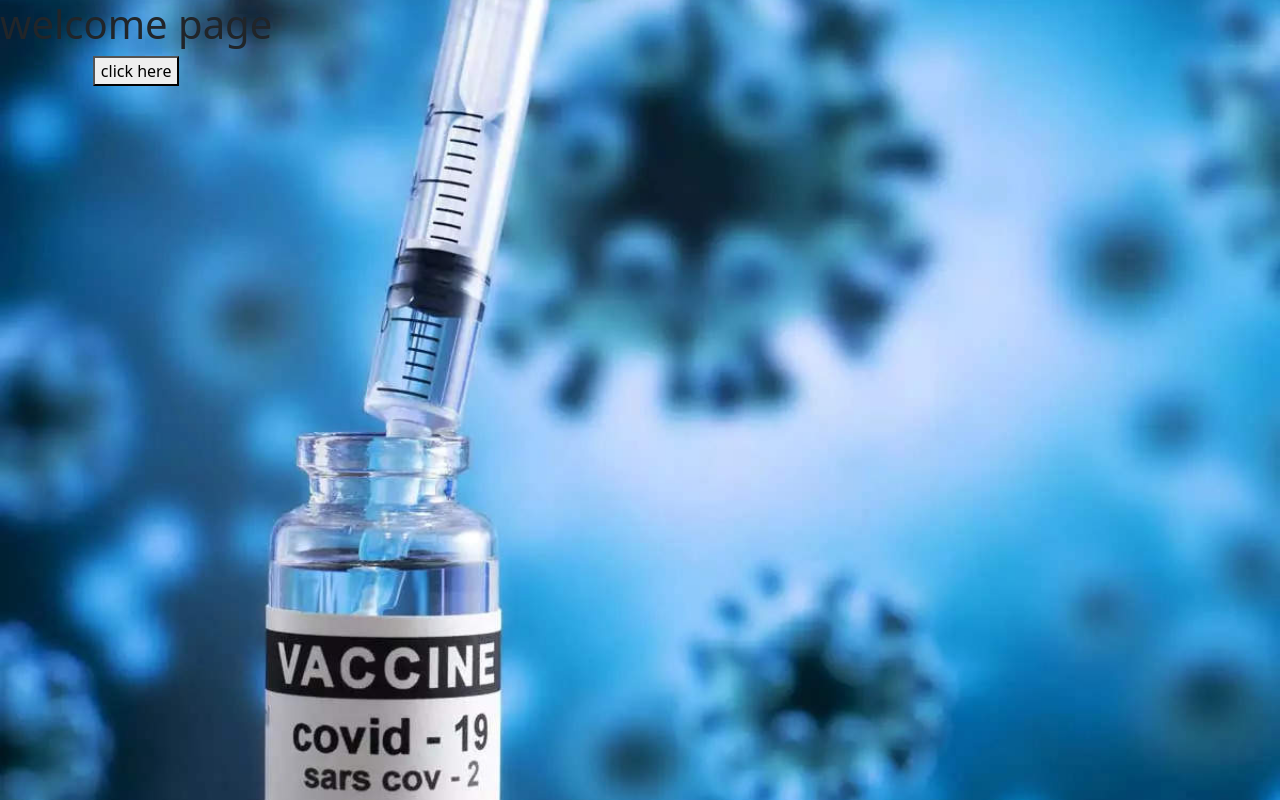
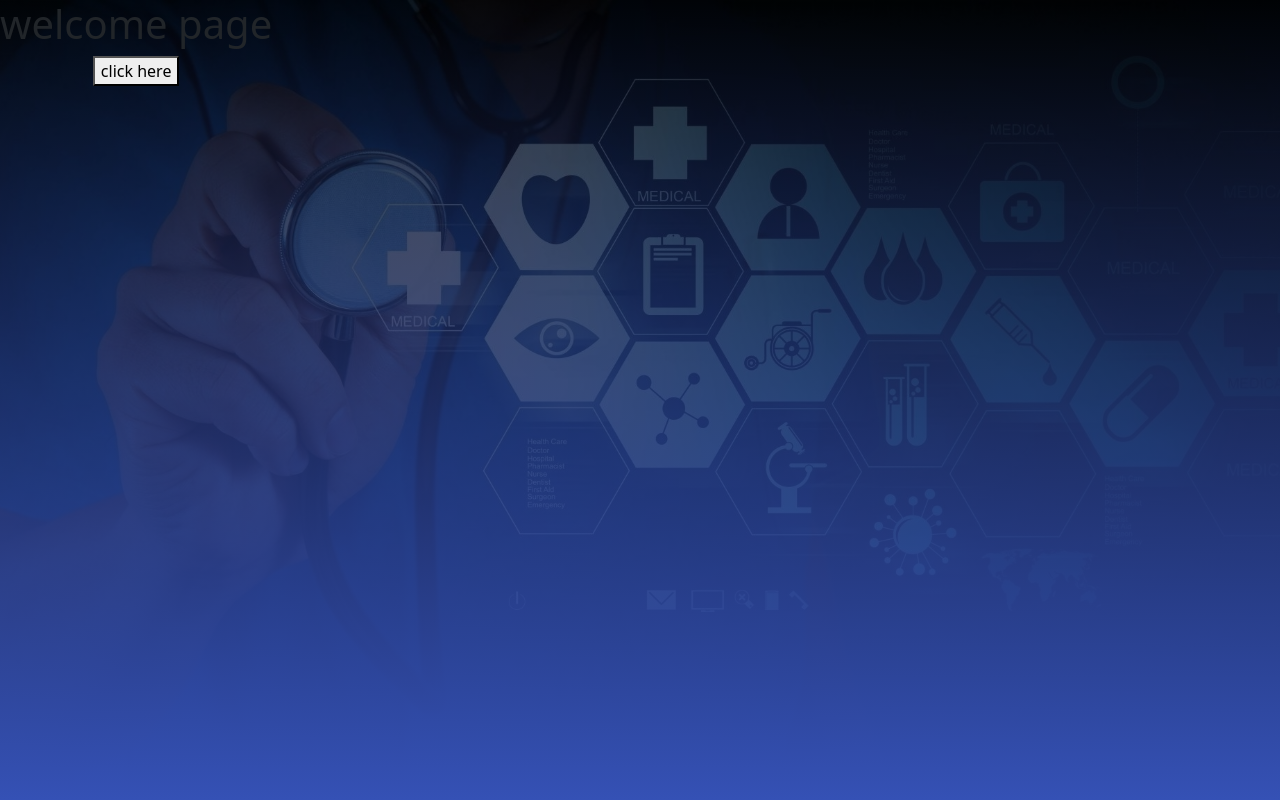
Before and after one commit to WijesooriyaHD/e17-co328-Prediction-of-risks-associated-with-mass-corona-vaccination, a React (Create React App) app in the folder Frontend_development/web_app/: page / in a window 1280 px wide. Built offline with nearby package versions, Linux system fonts and the light colour scheme.

Commit message:
changed home.css remove image

```diff
--- a/Frontend_development/web_app/src/Pages/home.css
+++ b/Frontend_development/web_app/src/Pages/home.css
@@ -1,6 +1,6 @@
 body{
 
-    background-image: url("../Assets/h2.jpg");
+
     background-repeat: no-repeat;
     background-size: cover;
     background-attachment: fixed;;
```
